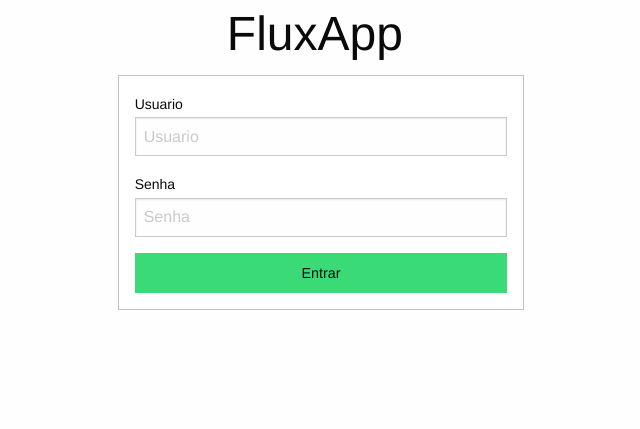
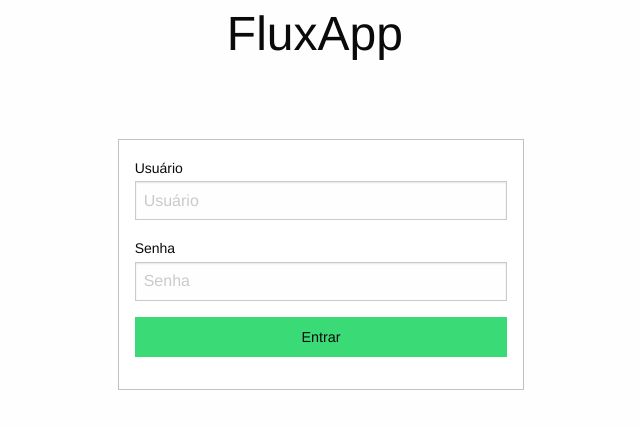
Before and after one commit to bewareoftheapp/fluxapp, a Django app: page /login/ in a window 1280 px wide. Shown: the top 429 px of the page, without its empty margins (319-959 px from the left). Run offline with Django 3.2, Linux system fonts and the light colour scheme.

Commit message:
Minor changes in login.
Redirect from login to index if user is authenticated.
Error message inside callout box.
Top margin on login-box.

```diff
--- a/main/static/css/fluxapp.css
+++ b/main/static/css/fluxapp.css
@@ -1,3 +1,8 @@
+.login-box {
+    position: relative;
+    top: 4em;
+}
+
 ul {
     list-style-type: none;
 }
--- a/user/templates/login.html
+++ b/user/templates/login.html
@@ -4,20 +4,21 @@
 
 {% block content %}
 
+
+<div class="grid-x grid-margin-x login-box">
+    <div class="small-10 medium-6 large-4 small-offset-1 medium-offset-3 large-offset-4 cell">
+        <div class="callout">
             <form method="POST" action="{% url 'login' %}">
                 {% csrf_token %}
                 {% if auth_error %}
                 <div>Usuário ou senha incorretos.</div>
                 {% endif %}
-        <div class="grid-x grid-margin-x">
-            <div class="small-10 medium-6 large-4 small-offset-1 medium-offset-3 large-offset-4 cell">
-                <div class="callout">
-                    <label>Usuario<input type="text" name="username" placeholder="Usuario" ></label>
+                <label>Usuário<input type="text" name="username" placeholder="Usuário" ></label>
                 <label>Senha<input type="password" name="password" placeholder="Senha"></label>
                 <button class="success button expanded">Entrar</button>
+            </form>
         </div>
     </div>
 </div>
-    </form>
 
 {% endblock %}
--- a/user/views.py
+++ b/user/views.py
@@ -4,11 +4,11 @@ from django.contrib.auth import authenticate, login, logout
 
 def get_login_data(request):
     if request.method == "POST":
-        return (request.POST['username'],
-
+        response = (request.POST['username'],
                 request.POST['password'])
     else:
-        return None
+        response = None
+    return response
 
 
 def login_GET(request):
@@ -20,14 +20,17 @@ def login_POST(request):
     auth = authenticate(username=login_data[0], password=login_data[1])
     if auth:
         login(request, auth)
-        return redirect('index')
+        response = redirect('index')
     else:
         data = {'auth_error': True}
-        return render(request, 'login.html', data)
+        response = render(request, 'login.html', data)
+    return response
 
 
 def login_page(request):
-    if request.method == "POST":
+    if request.user.is_authenticated():
+        response = redirect('index')
+    elif request.method == "POST":
         response = login_POST(request)
     else:
         response = login_GET(request)
```
Lines whose indentation alone changed are shown as unchanged.
